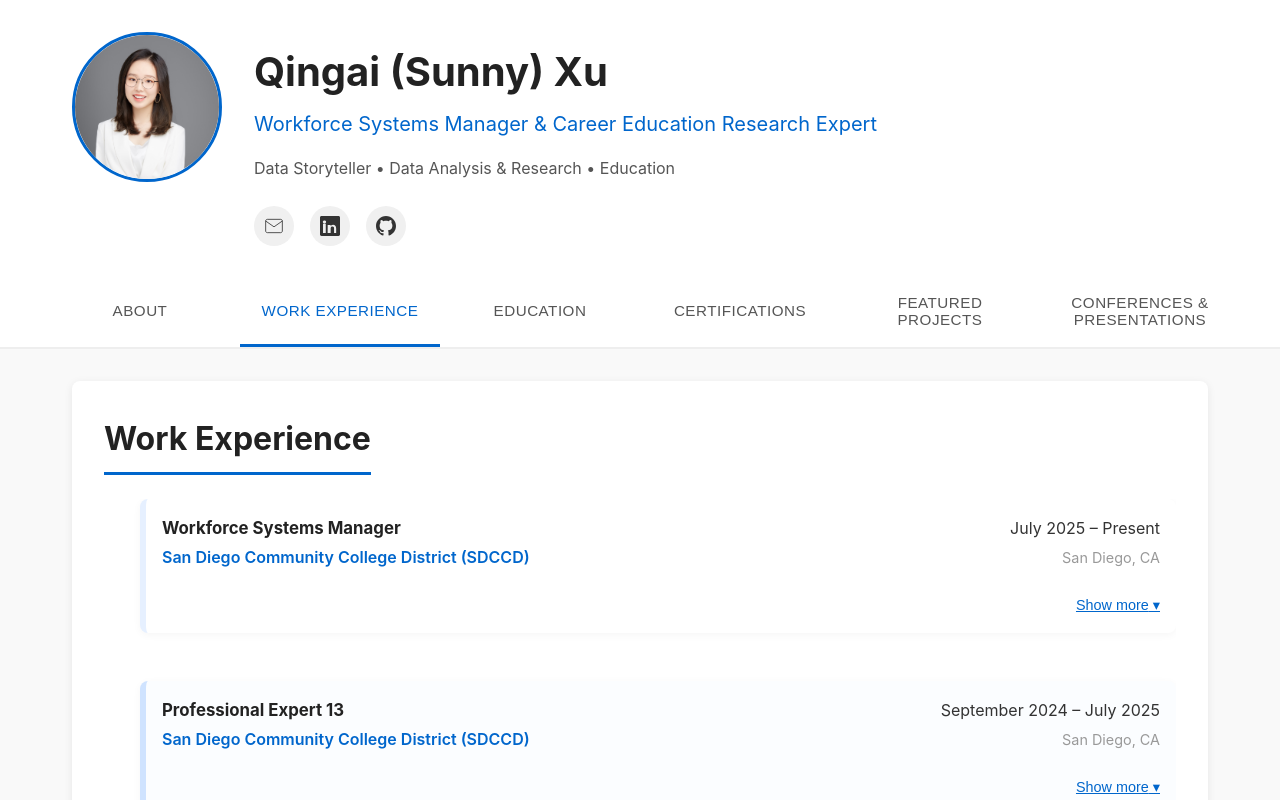
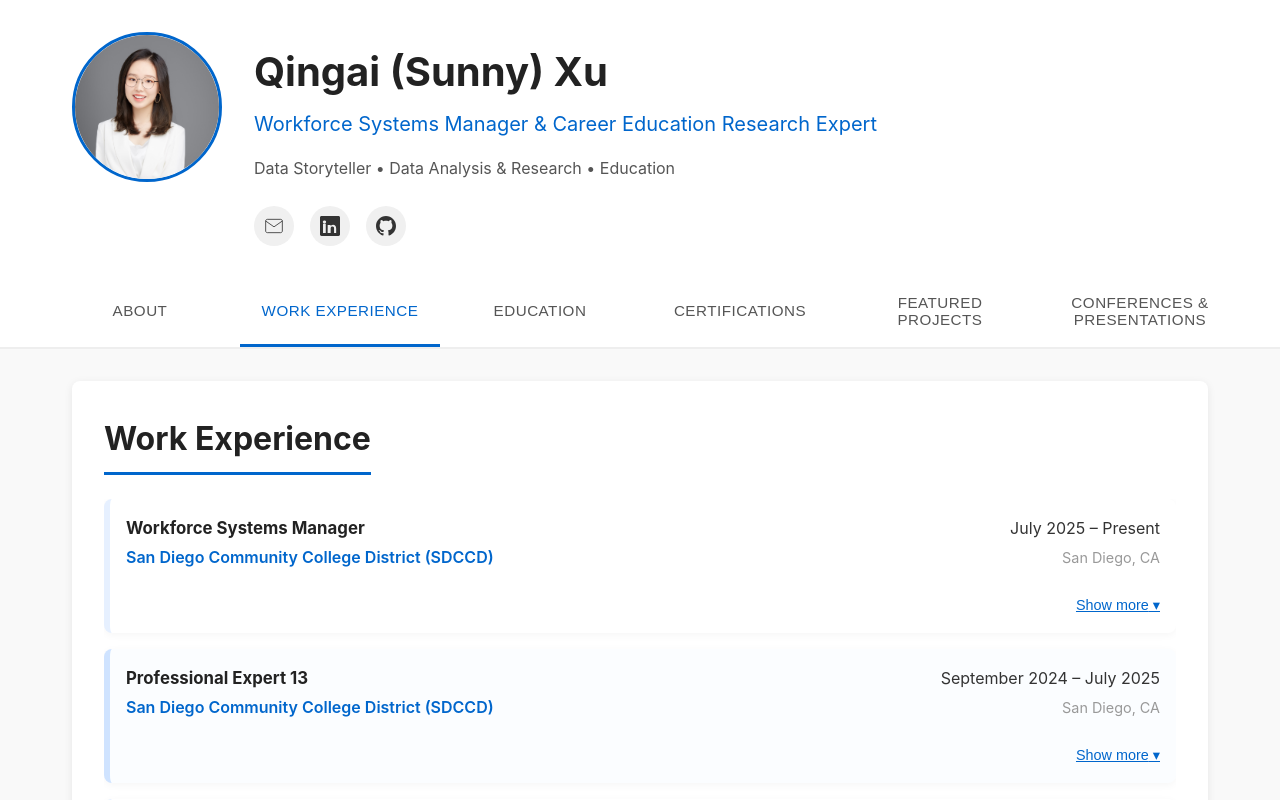
Before and after one commit to sunnyxu0628/Sunny_Xu_Portfolio, a React (Vite) app: page / in a window 1280 px wide. Both pictures are taken after a click on the button "WORK EXPERIENCE". Shown: the top 800 px of the page. Built offline with nearby package versions, Linux system fonts and the light colour scheme.

Commit message:
Update: adjust work experience section block padding width

```diff
--- a/src/components/sections/SectionStyles.css
+++ b/src/components/sections/SectionStyles.css
@@ -664,14 +664,14 @@
 /* Desktop: keep single-column timeline but make it compact and scrollable to view more entries */
 @media (min-width: 900px) {
   .timeline {
-    padding-left: 2.25rem; /* keep the vertical line visible */
+    padding-left: 0rem; /* keep the vertical line visible */
     max-height: 65vh; /* limits vertical length so users can scan without long page scrolling */
     overflow: auto;
   }
 
   .timeline-item {
     margin-bottom: 1rem;
-    padding-bottom: 1rem;
+    padding-bottom: 0px;
   }
 
   .timeline-marker { display: none; }
```
